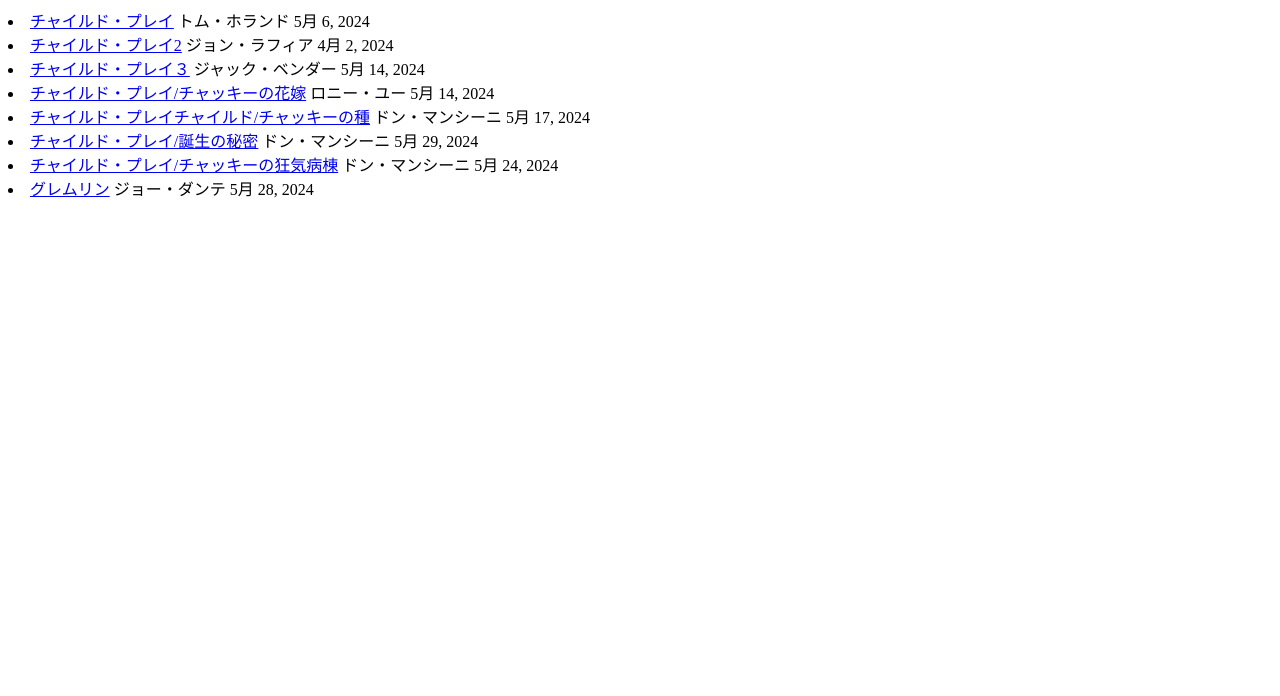
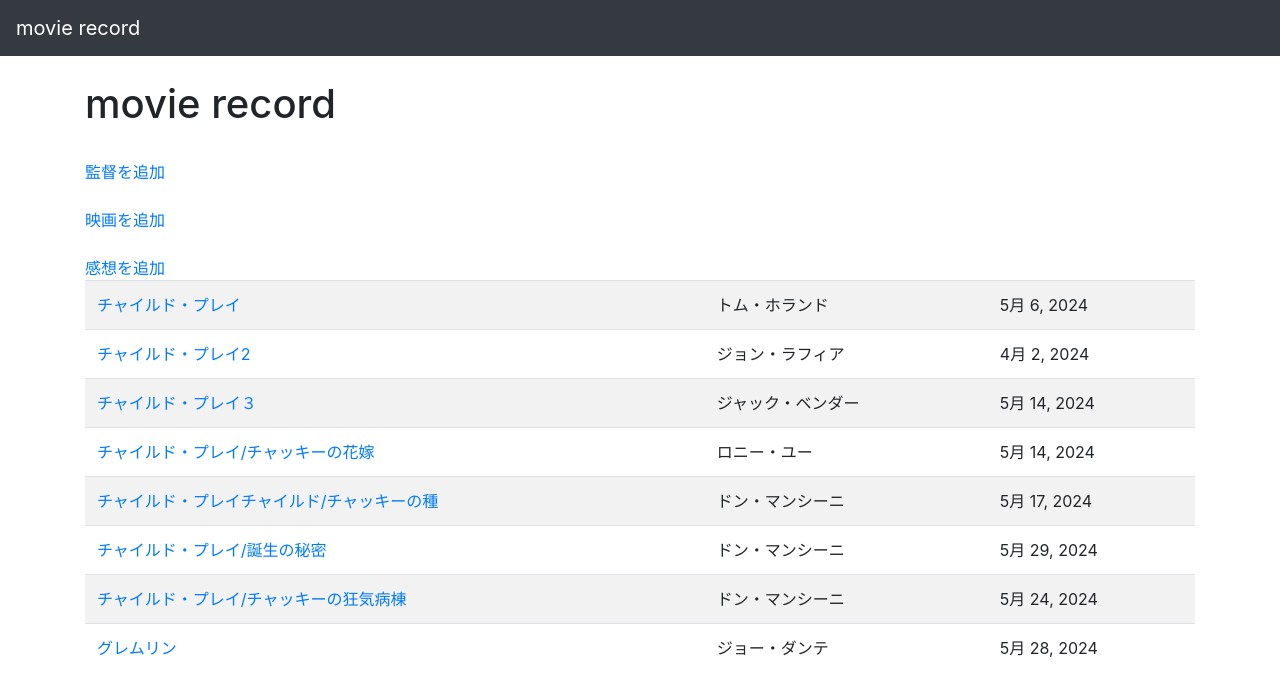
Before and after one commit to 2024training/python, a Django app: page /myapp/ in a window 1280 px wide. Shown: the top 696 px of the page. Run offline with Django 3.2, Linux system fonts and the light colour scheme; data comes from the database, SQL or seed files in the repository; both versions use the stored data as it was after the commit; parts of the project's set-up code (start-up, migrations or seed data) failed here and were passed over; some libraries are stand-ins or nearby versions.

Commit message:
一応完成

```diff
--- a/myproject/config/urls.py
+++ b/myproject/config/urls.py
@@ -15,8 +15,11 @@ Including another URLconf
 """
 from django.contrib import admin
 from django.urls import path, include
+from django.views.generic import RedirectView
 
 urlpatterns = [
     path('admin/', admin.site.urls),
     path('myapp/',include('myapp.urls')),
+    path('', RedirectView.as_view(url='/myapp/')),
+
 ]
--- a/myproject/myapp/urls.py
+++ b/myproject/myapp/urls.py
@@ -5,7 +5,12 @@ app_name = 'myapp'
 urlpatterns = [
     path('', views.IndexView.as_view(), name='index'),
     path('movie/<int:pk>/', views.MovieDetailView.as_view(), name='movie_detail'),
-    path('register/director', views.RegisterDirectorView.as_view(), name = 'registerdirector'),
+    path('register/director/', views.RegisterDirectorView.as_view(), name = 'registerdirector'),
     path('register/movie/', views.RegisterMovieView.as_view(), name= 'registermovie'),
     path('writing/log/', views.WritingLogView.as_view(), name = 'writinglog'),
+    path('update/log/<int:pk>/', views.UpdateLogView.as_view(), name='updatelog'),
+    path('delete/log/<int:pk>/', views.DeleteLogView.as_view(), name='deletelog'),
+    path('delete/movie/<int:pk>/', views.DeleteMovieView.as_view(), name='deletemovie'),
+    path('writingthismovielog/<int:movie_id>/', views.writingthismovielog, name='writingthismovielog')
+
 ]
--- a/myproject/myapp/views.py
+++ b/myproject/myapp/views.py
@@ -2,6 +2,8 @@ from django.views import generic
 from myapp.models import Movie, Director, Log
 from django.shortcuts import render
 from django.urls import reverse
+from myapp.forms import DirectorForm, MovieForm, LogForm
+from django.shortcuts import get_object_or_404, redirect
 
 
 
@@ -37,3 +39,35 @@ class WritingLogView(generic.CreateView):
     template_name = 'myapp/register.html'
     def get_success_url(self):
         return reverse('myapp:movie_detail', kwargs={'pk': self.object.movie.pk })
+
+
+class UpdateLogView(generic.UpdateView):
+    model = Log
+    form_class = LogForm
+    template_name = "myapp/register.html"
+    def get_success_url(self):
+        return reverse('myapp:movie_detail', kwargs={'pk': self.object.movie.pk })
+
+class DeleteLogView(generic.DeleteView):
+    model = Log
+    template_name = 'myapp/delete.html'
+    def get_success_url(self):
+        return reverse('myapp:movie_detail', kwargs={'pk': self.object.movie.pk})
+
+class DeleteMovieView(generic.DeleteView):
+    model = Movie
+    def get_success_url(self):
+        return reverse('myapp:index')
+
+
+def writingthismovielog(request, movie_id):
+    obj = get_object_or_404(Movie, id=movie_id)
+    form = LogForm({'movie':obj})
+    if request.method == "POST":
+        form = LogForm(request.POST)
+        if form.is_valid():
+            l = form.save(commit=False)
+            l.save()
+            return redirect('myapp:movie_detail', pk=l.movie.pk)
+    else:
+        return render(request, 'myapp/register.html', {'form': form})
--- /dev/null
+++ b/myproject/templates/myapp/base.html
@@ -0,0 +1,19 @@
+<!DOCTYPE html>
+<html>
+    <head>
+        <meta charset='utf-8'>
+        <meta name='viewport' content='width=device-width, initial-scale=1, shrink-to-fit=no'>
+        <title>movie record</title>
+        <link rel='stylesheet' href='https://maxcdn.bootstrapcdn.com/bootstrap/4.0.0/css/bootstrap.min.css' >
+        <style>body {padding-top: 80px;}</style>
+    </head>
+    <body>
+        <nav class='navbar navbar-expand-md navbar-dark bg-dark fixed-top'>
+            <a class='navbar-brand' href='{% url "myapp:index" %}'>movie record</a>
+        </nav>
+        <div class='container'>
+            {% block content %}
+            {% endblock %}
+        </div>
+    </body>
+</html>
--- a/myproject/templates/myapp/index.html
+++ b/myproject/templates/myapp/index.html
@@ -1,9 +1,24 @@
-{% if movie_list %}
-    {% for movie in movie_list %}
-    <li>
-        <a href ="{% url 'myapp:movie_detail' movie.id %}">{{ movie.title }}</a>
-        {{movie.director.name}}
-        {{movie.watch_date}}
-    </li>
-    {% endfor %}
-{% endif %}
+{% extends './base.html' %}
+{% block content %}
+
+<h1>movie record</h1>
+
+<table>
+        <br><a href="{% url 'myapp:registerdirector' %}">監督を追加</a><br>
+        <br><a href="{% url 'myapp:registermovie' %}">映画を追加</a></br>
+        <br><a href="{% url 'myapp:writinglog' %}">感想を追加</a></br>
+</table>
+
+<table  class='table table-striped table-hover'>
+
+    {% if movie_list %}
+        {% for movie in movie_list %}
+            <tr>
+                <td><a href ="{% url 'myapp:movie_detail' movie.id %}">{{ movie.title }}</a></td>
+                <td>{{movie.director.name}}</td>
+                <td>{{movie.watch_date}}</td>
+            </tr>
+        {% endfor %}
+    {% endif %}
+</table>
+{% endblock %}
```
Also changed, not shown: myproject/myapp/forms.py (+7 -0 lines), myproject/templates/myapp/detail.html (+16 -0 lines), myproject/templates/myapp/movie_confirm_delete.html (added, +10 -0 lines), myproject/db.sqlite3, myproject/templates/myapp/register.html (renamed from myproject/templates/myapp/retister.html).
